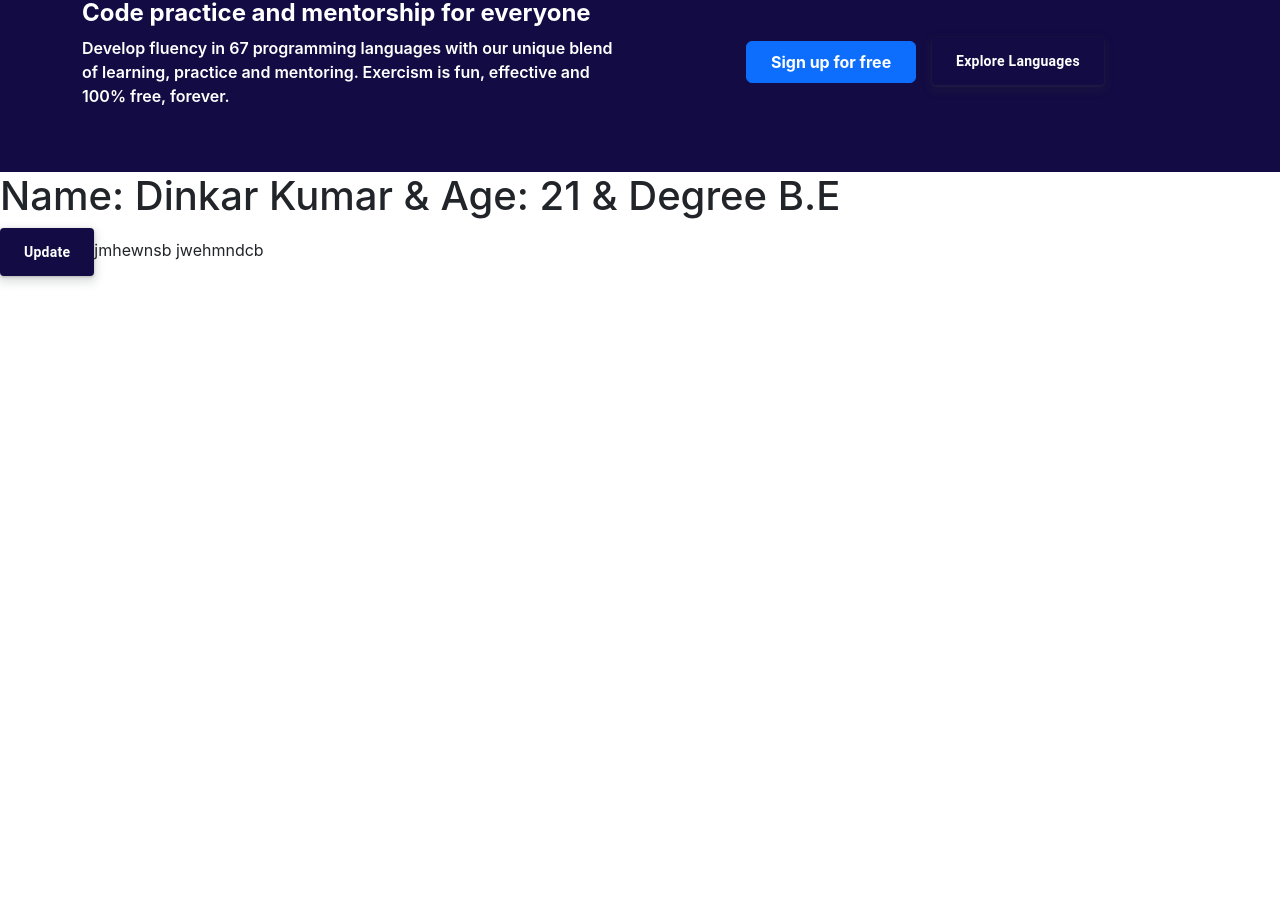
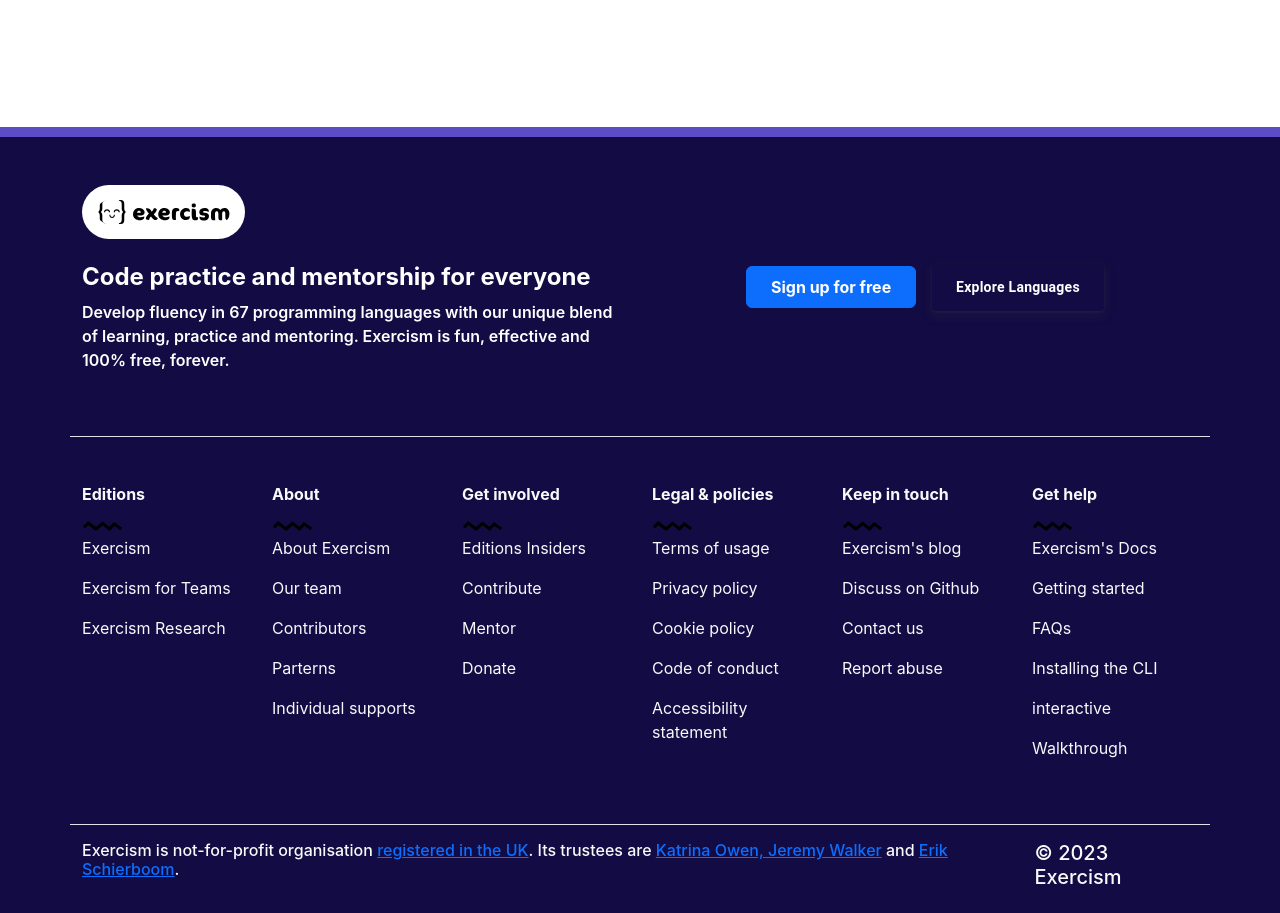
Before and after one commit to DINKAR202/Exercism-clone-using-react-js, a React (Create React App) app: page / in a window 1280 px wide. Shown: the part 3973-4886 px from the top of the page. Before the commit the page ends 4249 px from the top, so only its background shows below. Built offline with nearby package versions, Linux system fonts and the light colour scheme.

Commit message:
excersism complete clone

```diff
--- a/src/components/Big_banner/Big_banner.jsx
+++ b/src/components/Big_banner/Big_banner.jsx
@@ -3,7 +3,7 @@ import "./Big_banner.scss";
 import Table_girl from "../img/asset 27.svg";
 import Lowerlayer2 from "../img/asset 22.svg";
 import Lowerdesign2 from "../img/asset 40.svg";
-import Big_img from '../img/asset 28.jpeg'
+import Big_img from "../img/asset 28.jpeg";
 
 const Big_banner = () => {
   return (
@@ -40,8 +40,8 @@ const Big_banner = () => {
                     <h5 className="mt-3">
                       Discover new and exciting ways to approach an exercise by
                       getting mentored on it. Become more familiar with the
-                    conventions, idioms and opinions of a particular programming
-                    language.
+                      conventions, idioms and opinions of a particular
+                      programming language.
                     </h5>
                   </div>
                 </div>
--- a/src/components/Footer/Footer.jsx
+++ b/src/components/Footer/Footer.jsx
@@ -1,44 +1,32 @@
-import React, { useState } from 'react';
+import React from "react";
+import Footer_data from "./Footer_data";
+import "./Footer.scss"
 
 const Footer = () => {
-    // const myBioData = [
-    //     {
-    //         id:0,
-    //         name:"Dinkar",
-    //         age:'29'
-    //     },
-    //     {
-    //         id:1,
-    //         name:"Nikki",
-    //         age:'29'
-    //     },
-    // ]
-
-    // const [myArray, setmyArray] = useState(myBioData)
-    // const clearArray = () => {
-    //     setmyArray([]);
-    // }
-        const [myObject, setMyObject] = useState({
-            myName:'Dinkar Kumar', myAge:21, degree:"B.E", rollNo: 28, channel: "Apna channel"
-        });
-        const changeObject = () => {
-            setMyObject({...myObject, myAge:23});
-        }
-
-
-return (
-    <>
-      {/* {
-        myArray.map((curElm) => {
-            return <h1 className='h1style' key={curElm.id}>Name: {curElm.name} & age is : {curElm.age}</h1>
-        })
-      } */}
-      <h1>Name: {myObject.myName} & Age: {myObject.myAge} & Degree {myObject.degree}</h1>
-
-      <button className='btn button-17' onClick={changeObject}>Update</button>
-      jmhewnsb jwehmndcb
-    </>
+  return (
+    <footer className="container-fluid bg-primary2 text-light">
+      <div className="container border-top border-bottom py-5">
+        <div className="row">
+          {Footer_data.map((section) => (
+            <div key={section.id} className="col-lg-2">
+              <h6><strong>{section.title}</strong></h6>
+              <img className="img2" src={section.img} alt={`${section.title} icon`} />
+              {Object.keys(section).map((key) => {
+                if (key.startsWith("para")) {
+                  return <p key={key}>{section[key]}</p>;
+                }
+                return null;
+              })}
+            </div>
+          ))}
+        </div>
+      </div>
+      <div className="container py-3 d-flex justify-content-between">
+            <h6>Exercism is not-for-profit organisation <a href="#"><u>registered in the UK</u></a>. Its trustees are <a href="#"><u>Katrina Owen, Jeremy Walker</u></a> and <a href="#"><u>Erik Schierboom</u></a>.</h6>
+            <h5>© 2023 Exercism</h5>
+      </div>
+    </footer>
   );
-}
+};
 
 export default Footer;
--- a/src/components/Footer/Footer.scss
+++ b/src/components/Footer/Footer.scss
@@ -0,0 +1,7 @@
+.bg-primary2{
+    background-color: #130B43 !important;
+}
+
+.img2{
+    color: #5AD3AF !important;
+}
--- /dev/null
+++ b/src/components/Footer/Footer_data.js
@@ -0,0 +1,65 @@
+import X_Line from "../img/asset 40.svg";
+
+const Footer_data = [
+    {
+        id:0,
+        title:"Editions",
+        img:X_Line,
+        para1:"Exercism",
+        para2:"Exercism for Teams",
+        para3:"Exercism Research"
+    },
+    {
+        id:1,
+        title:"About",
+        img:X_Line,
+        para1:"About Exercism",
+        para2:"Our team",
+        para3:"Contributors",
+        para4:"Parterns",
+        para5:"Individual supports",
+    },
+    {
+        id:2,
+        title:"Get involved",
+        img:X_Line,
+        para1:"Editions Insiders",
+        para2:"Contribute",
+        para3:"Mentor",
+        para4:"Donate"
+    },
+    {
+        id:3,
+        title:"Legal & policies",
+        img:X_Line,
+        para1:"Terms of usage",
+        para2:"Privacy policy",
+        para3:"Cookie policy",
+        para4:"Code of conduct",
+        para5:"Accessibility statement",
+
+    },
+    {
+        id:4,
+        title:"Keep in touch",
+        img:X_Line,
+        para1:"Exercism's blog",
+        para2:"Discuss on Github",
+        para3:"Contact us",
+        para4:"Report abuse",
+    },
+    {
+        id:5,
+        title:"Get help",
+        img:X_Line,
+        para1:"Exercism's Docs",
+        para2:"Getting started",
+        para3:"FAQs",
+        para4:"Installing the CLI",
+        para5:"interactive",
+        para6:"Walkthrough",
+
+    },
+]
+
+export default Footer_data;
--- a/src/components/Mentoring/Mentoring.jsx
+++ b/src/components/Mentoring/Mentoring.jsx
@@ -26,7 +26,8 @@ const Mentoring = () => {
 
   return (
     <>
-      <div className="container-fluid">
+      <div className="container-fluid mt-5">
+          <h2 className="text-center text-color"><strong>Why mentoring?</strong></h2>
         <div className="container d-flex mt-5 g-3">
           <div className="row">
           {box_data.map((item) => (
--- a/src/components/Practice/Practice.jsx
+++ b/src/components/Practice/Practice.jsx
@@ -1,5 +1,6 @@
 import React from 'react'
 import './Practice.scss'
+import Logo_img from '../img/asset 0.svg'
 
 const Practice = () => {
   return (
@@ -8,6 +9,7 @@ const Practice = () => {
             <div className='container'>
               <div className="row py-5 d-flex">
               <div className='col-lg-6'>
+                    <img className='text-light2 mb-4' src={Logo_img} alt="Logo_img" />
                     <h4><strong>Code practice and mentorship for everyone</strong></h4>
                     <p>Develop fluency in 67 programming languages with our unique blend of learning, practice and mentoring. Exercism is fun, effective and 100% free, forever.</p>
                 </div>
--- a/src/components/Practice/Practice.scss
+++ b/src/components/Practice/Practice.scss
@@ -3,8 +3,15 @@
     background-color: #130b43;
     color: white;
     font-weight: 600;
-    margin-top: 150px;
+    margin-top: 250px;
 
+}
+
+.text-light2{
+  color: #F6F9FE !important;
+  background-color: #fff;
+  padding: 15px;
+  border-radius: 50px;
 }
 
 .shadow2{
```
Lines whose indentation alone changed are shown as unchanged.
